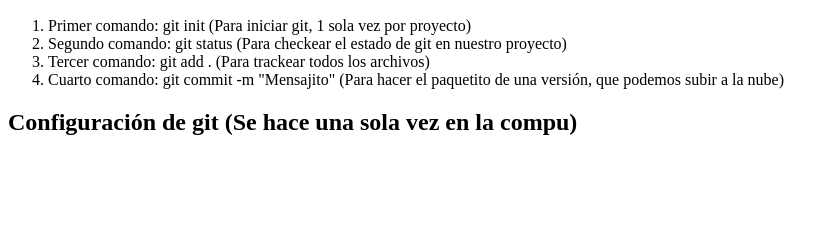
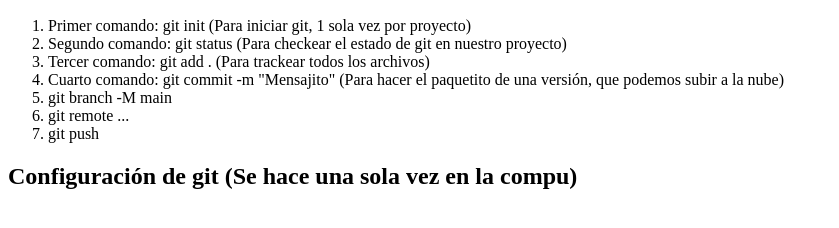
Before and after one commit to Lukkaa27/precurso, a plain HTML site: page index.html in a window 1280 px wide. Shown: the part 110-338 px from the top of the page, without its empty margins (0-839 px from the left). Drawn offline with Linux system fonts and the light colour scheme.

Commit message:
Agregué mas pasos de comandos

```diff
--- a/index.html
+++ b/index.html
@@ -13,6 +13,10 @@
         <li>Segundo comando: git status (Para checkear el estado de git en nuestro proyecto)</li>
         <li>Tercer comando: git add . (Para trackear todos los archivos)</li>
         <li>Cuarto comando: git commit -m "Mensajito" (Para hacer el paquetito de una versión, que podemos subir a la nube)</li>
+        <!-- Una vez creado el repositorio en github (nos aparecen comandos nuevos) -->
+         <li>git branch -M main</li>
+         <li>git remote ...</li>
+         <li>git push</li>
     </ol>
 
     <h2>Configuración de git (Se hace una sola vez en la compu)</h2>
```
